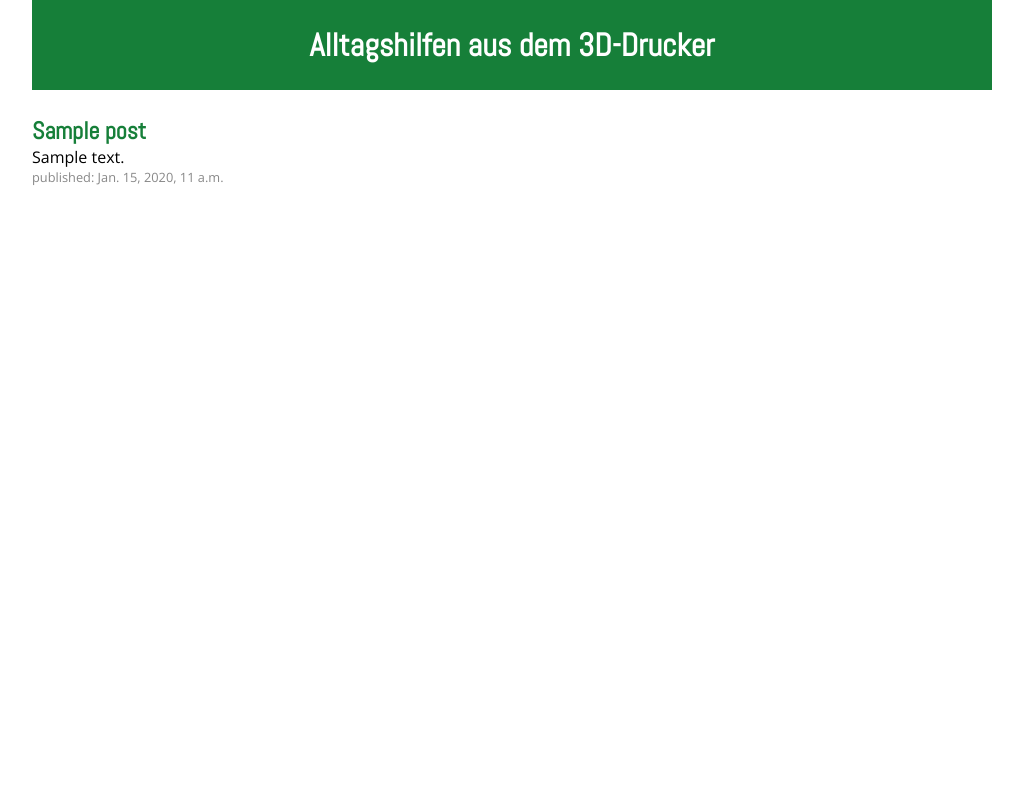
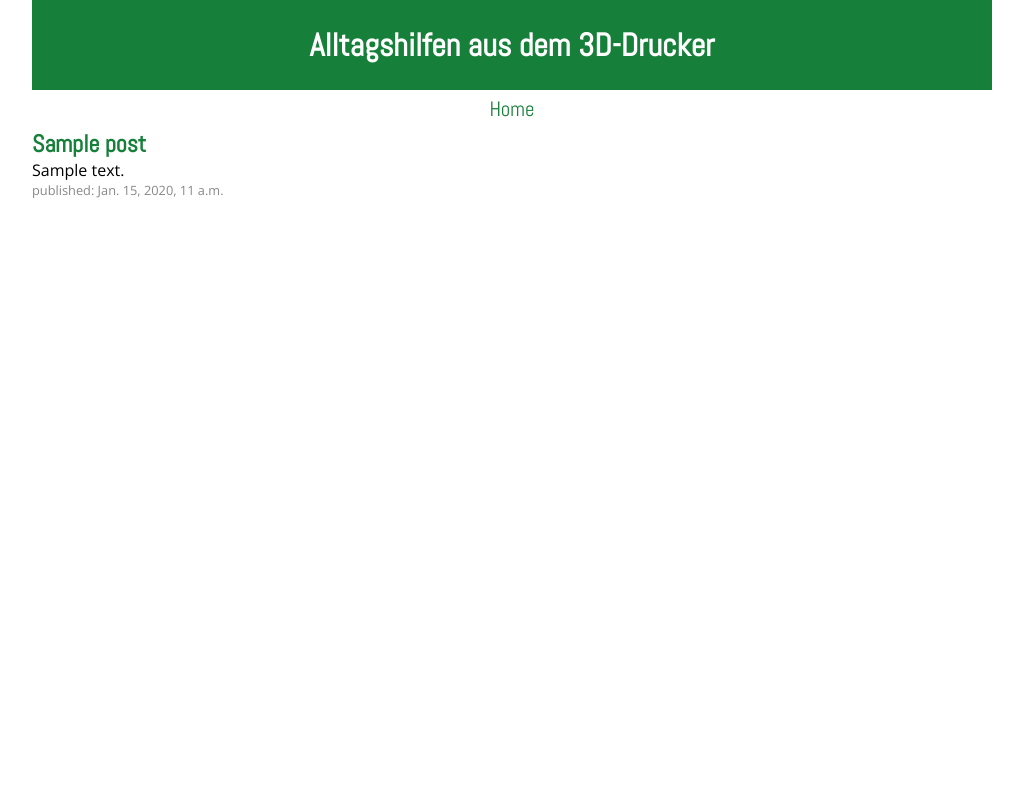
Before and after one commit to jbrgn/djangogirls, a Django app: template blog/templates/blog/post_list.html in a window 1280 px wide. Shown: the whole page, without its empty margins (128-1151 px from the left). Run offline with Django 3.2, Linux system fonts and the light colour scheme; the template is opened without the code that fills it: values named after a table or form of the project are taken from there, others are empty; tables that the repository leaves empty hold one stand-in row (Sample ...).

Commit message:
Navigation hinzugefügt

```diff
--- a/blog/static/css/blog.css
+++ b/blog/static/css/blog.css
@@ -21,9 +21,10 @@ h1, h2, h3, h4, h5, h6 {
 
 p {
     font-family: 'Open Sans', sans-serif;
+    font-weight: 300;
 }
 
-h1 a, h2 a, h3 a {
+h1 a, h2 a, h3 a, #navigation a {
     text-decoration: none;
 }
 
@@ -44,8 +45,11 @@ h1 a, h2 a, h3 a {
     color: #ffffff;
 }
 
-#main {
-    margin-top: 25px;
+#navigation {
+    text-align: center;
+    padding: 6px 0;
+    font-family: 'Abel', sans-serif;
+    font-size: 1.3em;
 }
 
 .date {
--- a/blog/templates/blog/base.html
+++ b/blog/templates/blog/base.html
@@ -10,6 +10,9 @@
         <div id="header">
             <h1><a href="/">Alltagshilfen aus dem 3D-Drucker</a></h1>
         </div>
+        <nav id="navigation">
+            <a href="/">Home</a>
+        </nav>
         <div id="main">
             <div id="content">
                 {% block content %}
```
